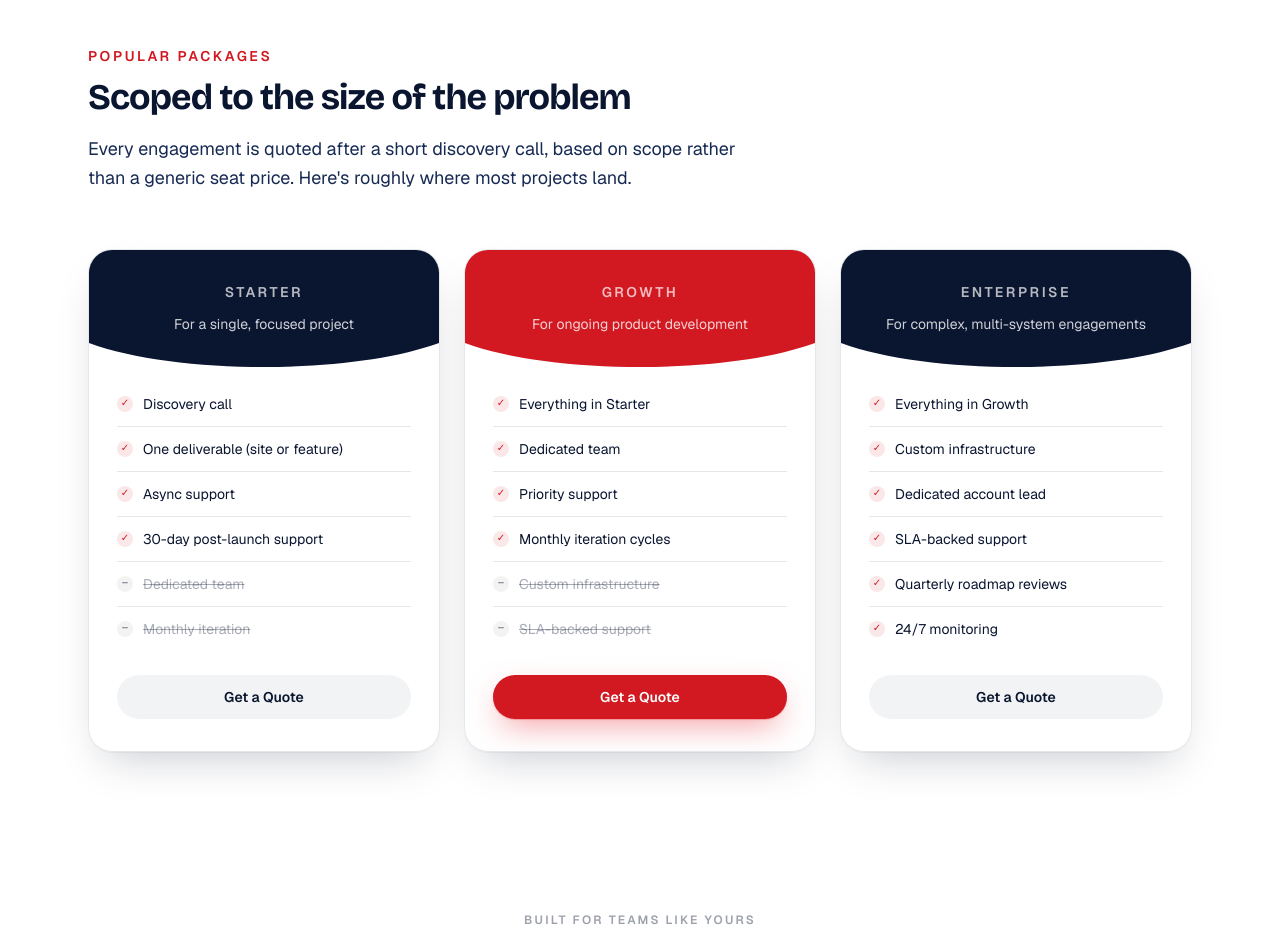
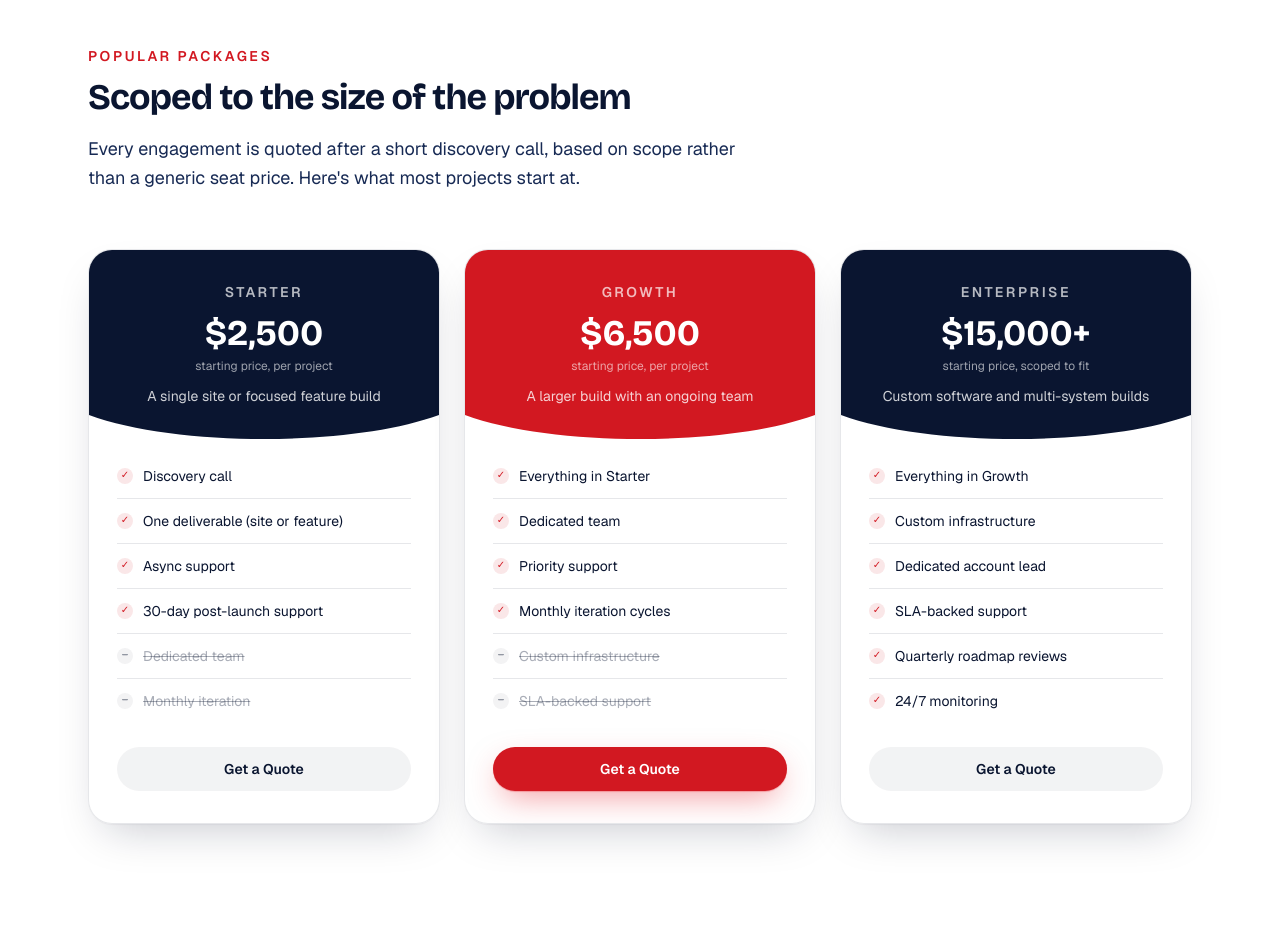
Before and after one commit to prynzdigital/statenext, a Next.js app: page / in a window 1280 px wide. Shown: the part 5520-6451 px from the top of the page. Built offline with nearby package versions, Linux system fonts and the light colour scheme.

Commit message:
Add starting prices to the pricing tiers
Starter $2,500, Growth $6,500, Enterprise $15,000+, based on standard
US market rates for the scope of work each tier covers.

```diff
--- a/src/components/Pricing.tsx
+++ b/src/components/Pricing.tsx
@@ -4,7 +4,9 @@ import { GLASS, CARD_SHADOW, CARD_SHADOW_HOVER, CTA_SHADOW } from "@/lib/glass";
 const TIERS = [
   {
     name: "Starter",
-    tagline: "For a single, focused project",
+    price: "$2,500",
+    priceNote: "starting price, per project",
+    tagline: "A single site or focused feature build",
     highlighted: false,
     features: [
       { label: "Discovery call", included: true },
@@ -17,7 +19,9 @@ const TIERS = [
   },
   {
     name: "Growth",
-    tagline: "For ongoing product development",
+    price: "$6,500",
+    priceNote: "starting price, per project",
+    tagline: "A larger build with an ongoing team",
     highlighted: true,
     features: [
       { label: "Everything in Starter", included: true },
@@ -30,7 +34,9 @@ const TIERS = [
   },
   {
     name: "Enterprise",
-    tagline: "For complex, multi-system engagements",
+    price: "$15,000+",
+    priceNote: "starting price, scoped to fit",
+    tagline: "Custom software and multi-system builds",
     highlighted: false,
     features: [
       { label: "Everything in Growth", included: true },
@@ -56,8 +62,8 @@ export default function Pricing() {
           </h2>
           <p className="mt-4 text-lg leading-relaxed text-navy-700">
             Every engagement is quoted after a short discovery call, based on
-            scope rather than a generic seat price. Here&apos;s roughly where
-            most projects land.
+            scope rather than a generic seat price. Here&apos;s what most
+            projects start at.
           </p>
         </Reveal>
 
@@ -74,6 +80,12 @@ export default function Pricing() {
                 >
                   <p className="text-sm font-semibold uppercase tracking-[0.18em] text-white/70">
                     {tier.name}
+                  </p>
+                  <p className="font-display mt-3 text-4xl font-bold text-white">
+                    {tier.price}
+                  </p>
+                  <p className="mt-1 text-xs text-white/60">
+                    {tier.priceNote}
                   </p>
                   <p className="mt-3 px-6 text-sm text-white/80">
                     {tier.tagline}
```
